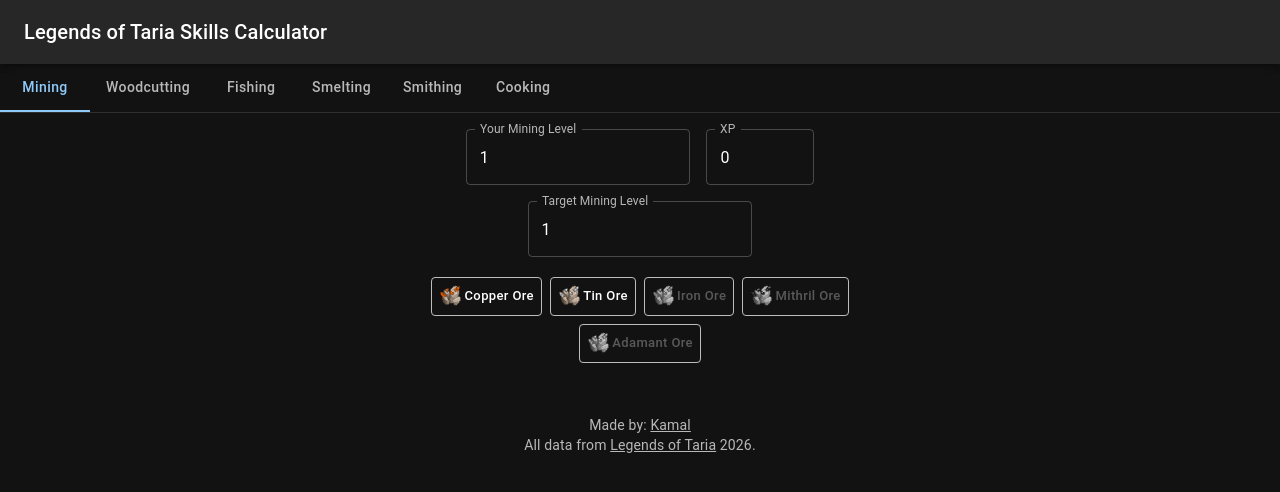
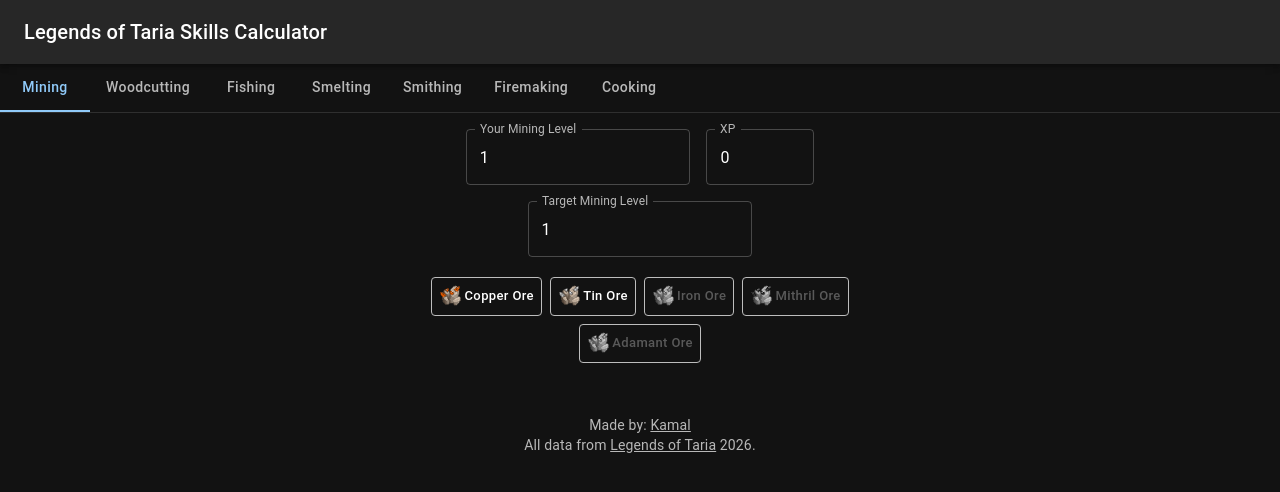
Before and after one commit to KamalElShazly/legends-of-taria-calculator, a React (Create React App) app: page /#/mining in a window 1280 px wide. Shown: the top 492 px of the page. Built offline with nearby package versions, Linux system fonts and the light colour scheme.

Commit message:
feat: add firemaking

```diff
--- a/src/App.js
+++ b/src/App.js
@@ -12,6 +12,7 @@
 import Fishing from "./tabs/Fishing";
 import Smelting from "./tabs/Smelting";
 import Smithing from "./tabs/Smithing";
+import Firemaking from "./tabs/Firemaking";
 import Cooking from "./tabs/Cooking";
 
 const App = () => {
@@ -29,6 +30,7 @@
               <Tab label="Fishing" component={Link} to="/fishing" value="/fishing" />
               <Tab label="Smelting" component={Link} to="/smelting" value="/smelting" />
               <Tab label="Smithing" component={Link} to="/smithing" value="/smithing" />
+              <Tab label="Firemaking" component={Link} to="/firemaking" value="/firemaking" />
               <Tab label="Cooking" component={Link} to="/cooking" value="/cooking" />
             </Tabs>
           </TabContext>
@@ -41,6 +43,7 @@
         <Route path="fishing" element={<Fishing />} />
         <Route path="smelting" element={<Smelting />} />
         <Route path="smithing" element={<Smithing />} />
+        <Route path="firemaking" element={<Firemaking />} />
         <Route path="cooking" element={<Cooking />} />
       </Routes>
       <Footer />
--- a/src/data/production_data.json
+++ b/src/data/production_data.json
@@ -341,5 +341,31 @@
       },
       "image": "cooking/tuna.png"
     }
+  },
+  "Firemaking": {
+    "Birch": {
+      "level": "1",
+      "xp": "2",
+      "submaterials": {},
+      "image": "woodcutting/birch-logs.png"
+    },
+    "Oak": {
+      "level": "10",
+      "xp": "4",
+      "submaterials": {},
+      "image": "woodcutting/oak-logs.png"
+    },
+    "Pine": {
+      "level": "20",
+      "xp": "8",
+      "submaterials": {},
+      "image": "woodcutting/pine-logs.png"
+    },
+    "Cedar": {
+      "level": "30",
+      "xp": "16",
+      "submaterials": {},
+      "image": "woodcutting/cedar-logs.png"
+    }
   }
 }
--- /dev/null
+++ b/src/tabs/Firemaking.jsx
@@ -0,0 +1,67 @@
+import React, { useState } from "react";
+
+import "../App.css";
+import Attribute from "../components/Attribute";
+import Display from "../components/Display";
+import ToggleButtons from "../components/ToggleButtons";
+
+import productionData from "../data/production_data.json";
+
+const Firemaking = () => {
+  // Person's current level
+  const [currentLevel, setCurrentLevel] = useState(1);
+  const updateCurrentLevel = (currentLevel) => {
+    setCurrentLevel(currentLevel);
+  };
+  // Person's current level percentage
+  const [currentPercentage, setCurrentPercentage] = useState(0);
+  const updateCurrentPercentage = (currentPercentage) => {
+    currentPercentage = currentPercentage / 100;
+    setCurrentPercentage(currentPercentage);
+  };
+  // Person's target level
+  const [targetLevel, setTargetLevel] = useState(1);
+  const updateTargetLevel = (targetLevel) => {
+    setTargetLevel(targetLevel);
+  };
+  // Person's target element
+  const [element, setElement] = useState(["loading"]);
+  const updateElement = (element) => {
+    setElement(element);
+  };
+
+  const data = productionData["Firemaking"];
+
+  return (
+    <>
+      <Attribute
+        maxValue={100}
+        attributeName={"Your Firemaking Level"}
+        updateAttribute={updateCurrentLevel}
+        updateAttribute2={updateCurrentPercentage}
+        isCurrentLevel={true}
+      />
+      <Attribute
+        maxValue={100}
+        attributeName={"Target Firemaking Level"}
+        updateAttribute={updateTargetLevel}
+        sx={{
+          justifyContent: "center",
+          alignItems: "center",
+        }}
+      />
+      <ToggleButtons data={data} skill="Firemaking" currentLevel={currentLevel} updateElement={updateElement} />
+
+      <Display
+        level={currentLevel}
+        levelPercentage={currentPercentage}
+        targetLevel={targetLevel}
+        element={element}
+        keywords={[""]}
+        skill="Firemaking"
+      />
+    </>
+  );
+};
+
+export default Firemaking;
```
